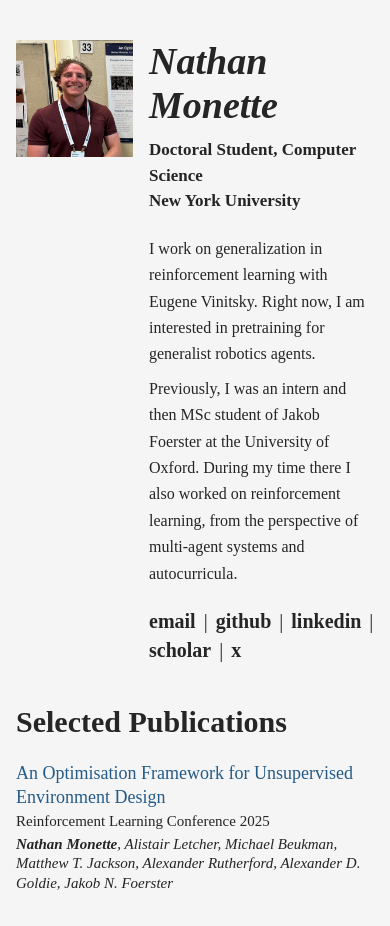
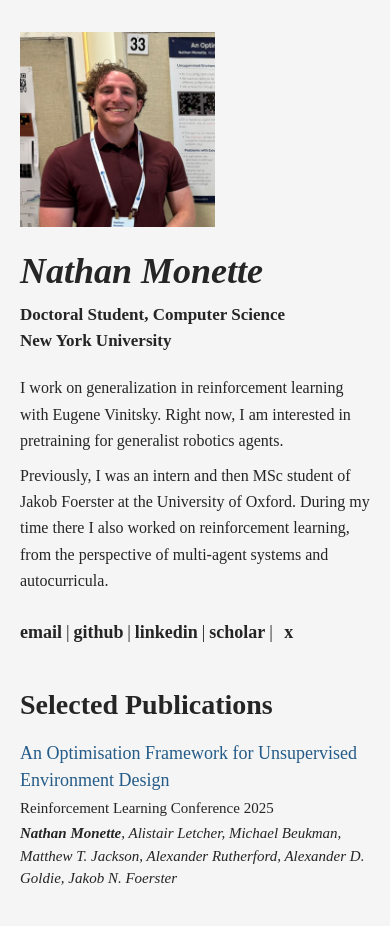
Before and after one commit to nmonette/nmonette.github.io, a React (Vite) app: page / in a window 390 px wide. Shown: the top 926 px of the page. Built offline with nearby package versions, Linux system fonts and the light colour scheme.

Commit message:
improved mobile view

```diff
--- a/src/App.css
+++ b/src/App.css
@@ -87,12 +87,22 @@
 
 @media (max-width: 640px) {
   .homepage {
-    width: calc(100% - 32px);
-    margin: 40px auto;
+    width: calc(100% - 40px);
+    margin: 32px auto;
+  }
+
+  .profile {
+    grid-template-columns: minmax(0, 1fr);
+    gap: 24px;
+  }
+
+  .profile-photo {
+    width: min(50vw, 200px);
   }
 
   .profile h1 {
     margin-top: 0;
+    font-size: clamp(36px, 9vw, 42px);
   }
 
   .profile-subtitle {
@@ -100,22 +110,32 @@
   }
 
   .profile-links {
-    gap: 4px 8px;
-    font-size: 20px;
+    align-items: center;
+    gap: 4px clamp(3px, 1vw, 6px);
+    margin-top: 16px;
+    font-size: 18px;
+  }
+
+  .profile-links a {
+    display: inline-flex;
+    align-items: center;
+    justify-content: center;
+    min-width: 24px;
+    min-height: 44px;
   }
 
   .publications {
-    margin-top: 40px;
+    margin-top: 32px;
+  }
+
+  .publications h2 {
+    margin-bottom: 18px;
+    font-size: 28px;
+  }
+
+  .publication h3,
+  .publication-venue,
+  .publication-authors {
+    line-height: 1.5;
   }
 }
-
-@media (max-width: 360px) {
-  .profile {
-    grid-template-columns: 1fr;
-    gap: 28px;
-  }
-
-  .profile-photo {
-    width: 200px;
-  }
-}
```
